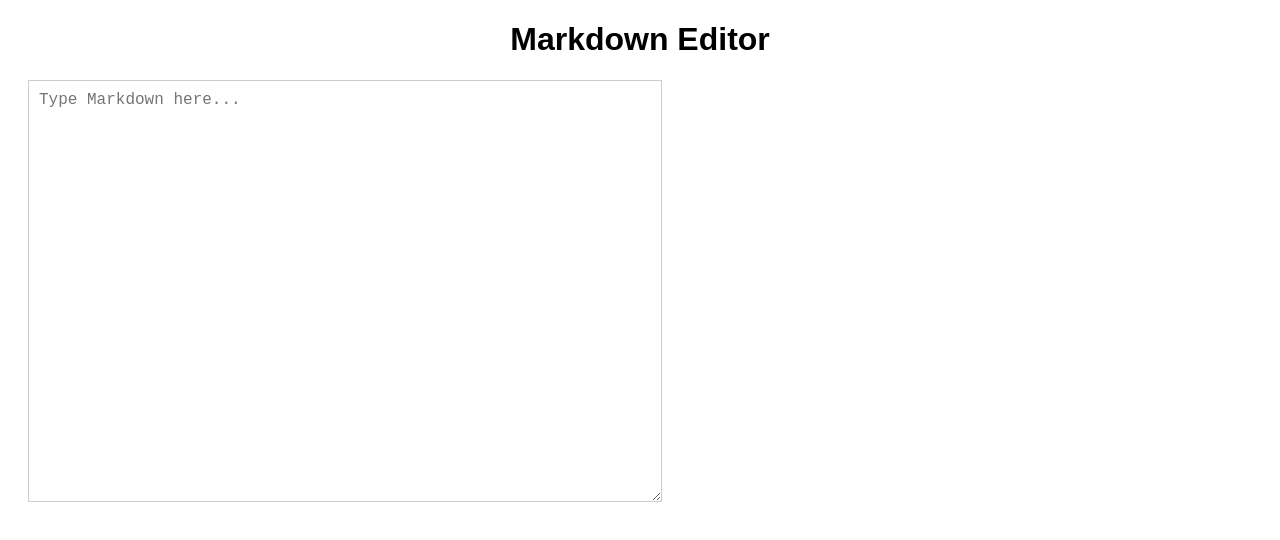
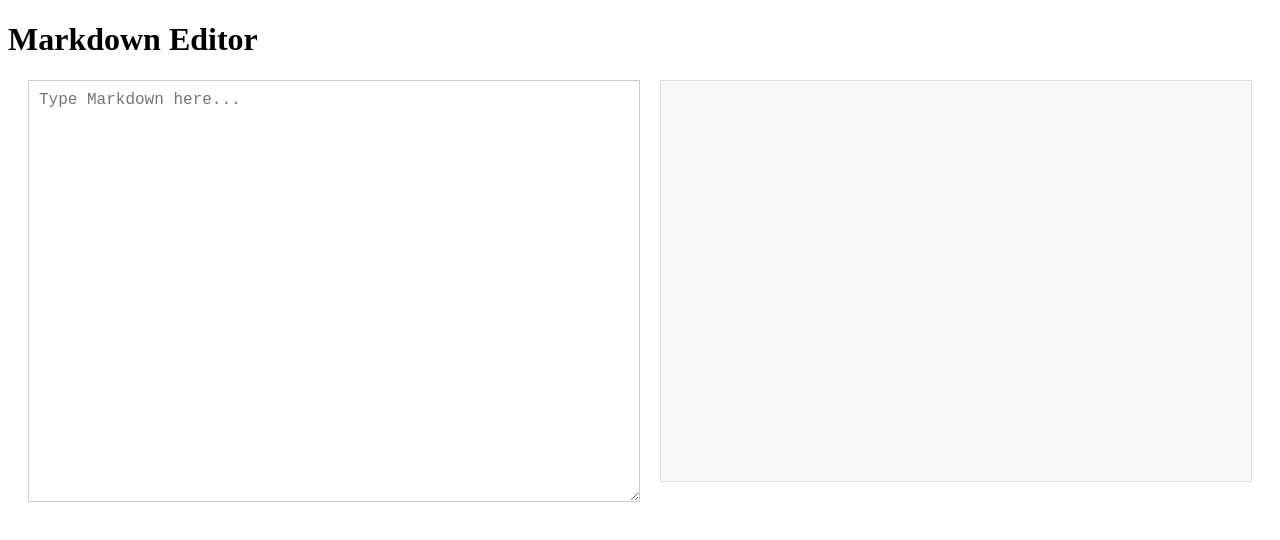
Before and after one commit to acciojob/markdown-rohitgalande1032, a React app: page / in a window 1280 px wide. Built offline with nearby package versions, Linux system fonts and the light colour scheme.

Commit message:
add preview class

```diff
--- a/src/components/MarkdownEditor.js
+++ b/src/components/MarkdownEditor.js
@@ -18,8 +18,11 @@ const MarkdownEditor = () => {
         placeholder="Type Markdown here..."
       />
 
+    <div className="preview">
       <ReactMarkdown>{markdown}</ReactMarkdown>
     </div>
+    </div>
+
   );
 };
 
--- a/src/components/styles.css
+++ b/src/components/styles.css
@@ -1,7 +1,4 @@
-.app {
-    text-align: center;
-    font-family: Arial, sans-serif;
-  }
+
 
   .editor-container {
     display: flex;
@@ -20,7 +17,6 @@
   .preview {
     width: 50%;
     height: 400px;
-    padding: 10px;
     border: 1px solid #ddd;
     background-color: #f8f8f8;
     overflow-y: auto;
```
